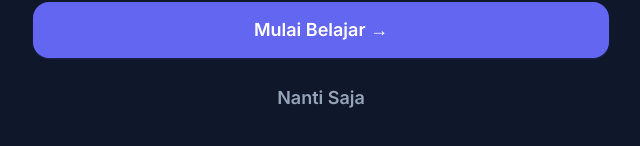
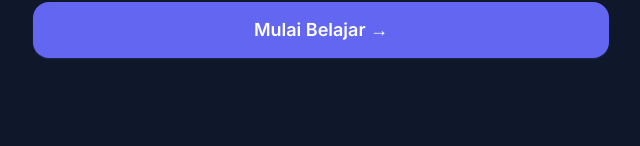
Before and after one commit to soKrizpy/bits2bytes-lesson-engine, a Next.js app: page /lesson/beginner-html-01 in a window 1280 px wide. Shown: the part 902-1048 px from the top of the page, without its empty margins (319-959 px from the left). After the commit the page ends 984 px from the top, so only its background shows below. Built offline with nearby package versions, Linux system fonts and the light colour scheme.

Commit message:
Remove Nanti Saja button from topic intros

```diff
--- a/src/components/LessonEngine.tsx
+++ b/src/components/LessonEngine.tsx
@@ -190,7 +190,6 @@ export function LessonEngine({ topicId }: LessonEngineProps) {
       <TopicIntro
         lesson={lesson}
         onStart={() => setHasSeenIntro(true)}
-        onBack={() => router.push('/')}
       />
     );
   }
--- a/src/components/TopicIntro/TopicIntro.tsx
+++ b/src/components/TopicIntro/TopicIntro.tsx
@@ -14,11 +14,10 @@ import { useEngineTranslations } from '@/hooks/useEngineTranslations';
 interface TopicIntroProps {
   lesson: Lesson;
   onStart: () => void;
-  onBack: () => void;
 }
 
 
-export function TopicIntro({ lesson, onStart, onBack }: TopicIntroProps) {
+export function TopicIntro({ lesson, onStart }: TopicIntroProps) {
   const [visible, setVisible] = useState(false);
   const t = useEngineTranslations();
 
@@ -162,14 +161,6 @@ export function TopicIntro({ lesson, onStart, onBack }: TopicIntroProps) {
           >
             {t('intro.startLearning')}
           </Button>
-          <Button
-            variant="ghost"
-            size="lg"
-            className="w-full"
-            onClick={onBack}
-          >
-            {t('intro.maybeLater')}
-          </Button>
         </div>
       </div>
     </div>
```
